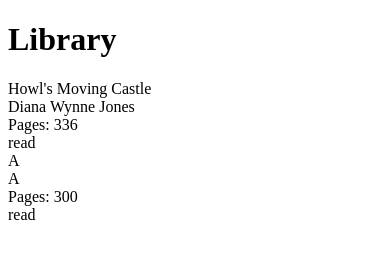
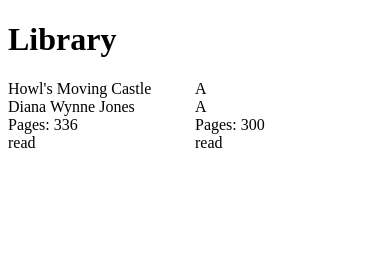
Before and after one commit to spacetreee/library, a website: page index.html in a window 390 px wide. Drawn offline with Linux system fonts and the light colour scheme.

Commit message:
Make grid column size responsive

```diff
--- a/style.css
+++ b/style.css
@@ -1,3 +1,4 @@
 .container {
     display: grid;
+    grid-template-columns: repeat(auto-fit, minmax(150px, 1fr));
 }
```
